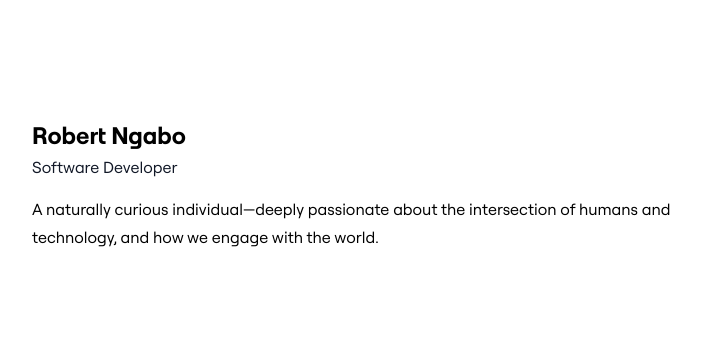
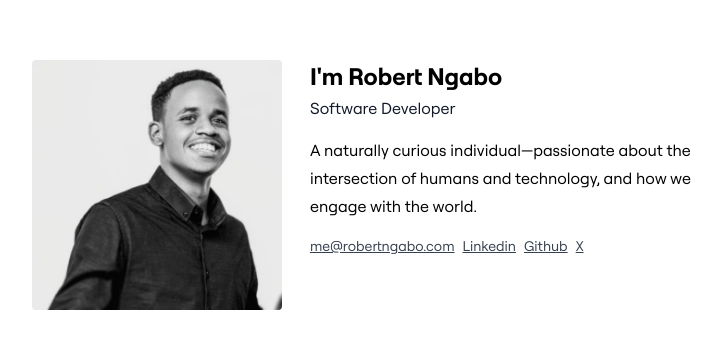
Before and after one commit to ngaboindev/portfolio, a Next.js app: page / in a window 1280 px wide. Shown: the part 227-576 px from the top of the page, without its empty margins (256-978 px from the left). Built offline with nearby package versions, Linux system fonts and the light colour scheme.

Commit message:
ft: add personal links

```diff
--- a/app/page.tsx
+++ b/app/page.tsx
@@ -1,18 +1,57 @@
+import Image from 'next/image';
+
 export default function Home(): JSX.Element {
   return (
     <div className="flex justify-center items-center h-screen">
-      <div className="mb-4 dark:text-gray-200 space-y-4">
+      <div className="mb-4 dark:text-gray-200">
+        <div className="flex gap-7 items-start">
+          <Image
+            src={'/images/profile.png'}
+            alt="me"
+            width={250}
+            height={250}
+            className="rounded"
+          />
+          <div className="space-y-4">
             <div className="space-y-1">
-          <h1 className="font-semibold text-2xl">Robert Ngabo</h1>
+              <h1 className="font-semibold text-2xl">I'm Robert Ngabo</h1>
               <p className="text-base text-gray-900 dark:text-gray-400">
                 Software Developer
               </p>
             </div>
             <p className="leading-7">
-          A naturally curious individual—deeply passionate about the
-          intersection of humans and technology, and how we engage with the
-          world.
+              A naturally curious individual—passionate about the intersection
+              of humans and technology, and how we engage with the world.
             </p>
+
+            <div className="space-x-2 text-sm text-gray-700 dark:text-gray-400 ">
+              <a
+                className="underline hover:no-underline"
+                href="mailto:me@robertngabo.com"
+              >
+                me@robertngabo.com
+              </a>
+              <a
+                className="underline hover:no-underline"
+                href="https://www.linkedin.com/in/robert-ngabo-63118b169/"
+              >
+                Linkedin
+              </a>
+              <a
+                className="underline hover:no-underline"
+                href="https://github.com/ngaboindev"
+              >
+                Github
+              </a>
+              <a
+                className="underline hover:no-underline"
+                href="https://x.com/robert_ngabo"
+              >
+                X
+              </a>
+            </div>
+          </div>
+        </div>
       </div>
     </div>
   );
```
Also changed, not shown: 1 other file (tests, documents, lock files or other folders). Lines whose indentation alone changed are shown as unchanged.
